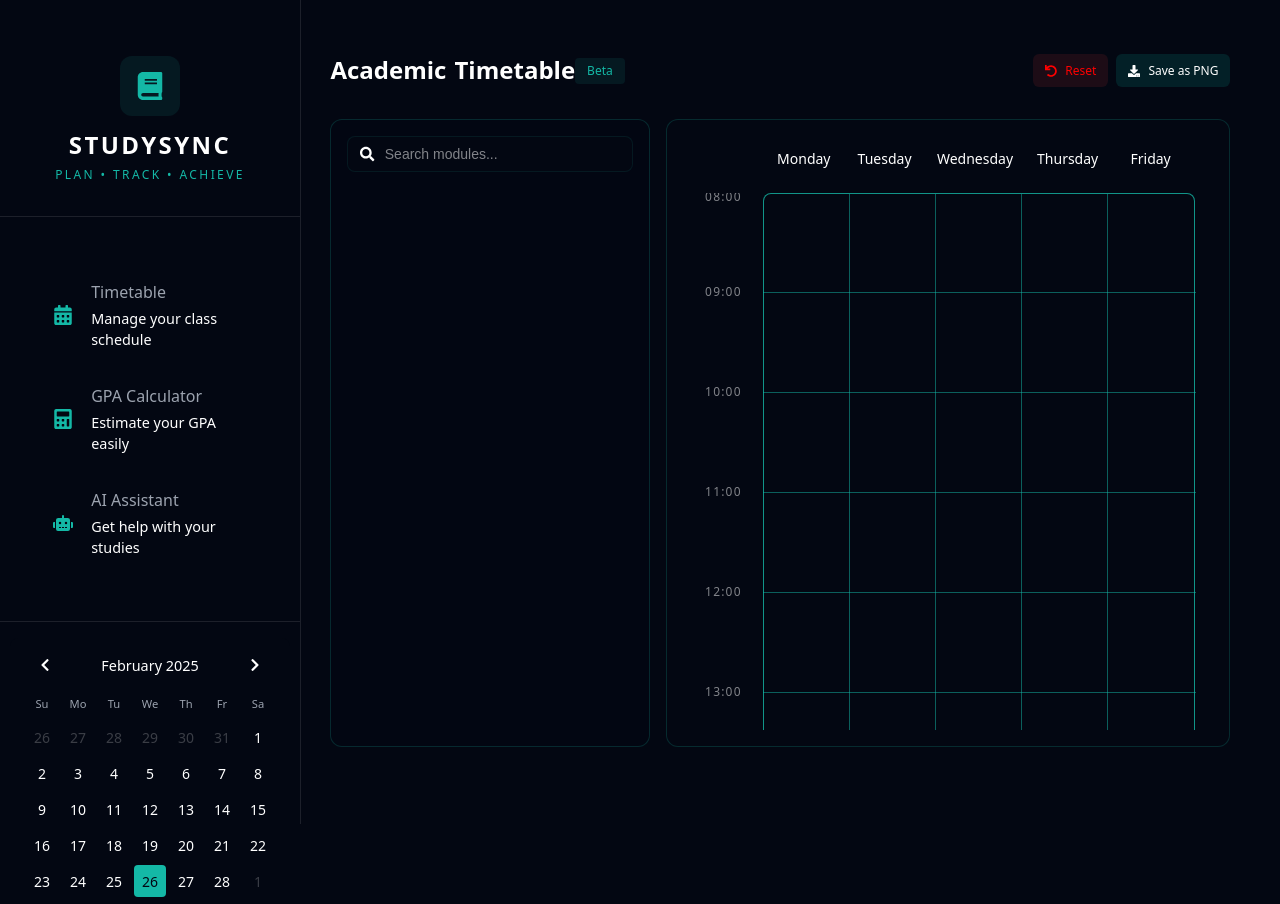
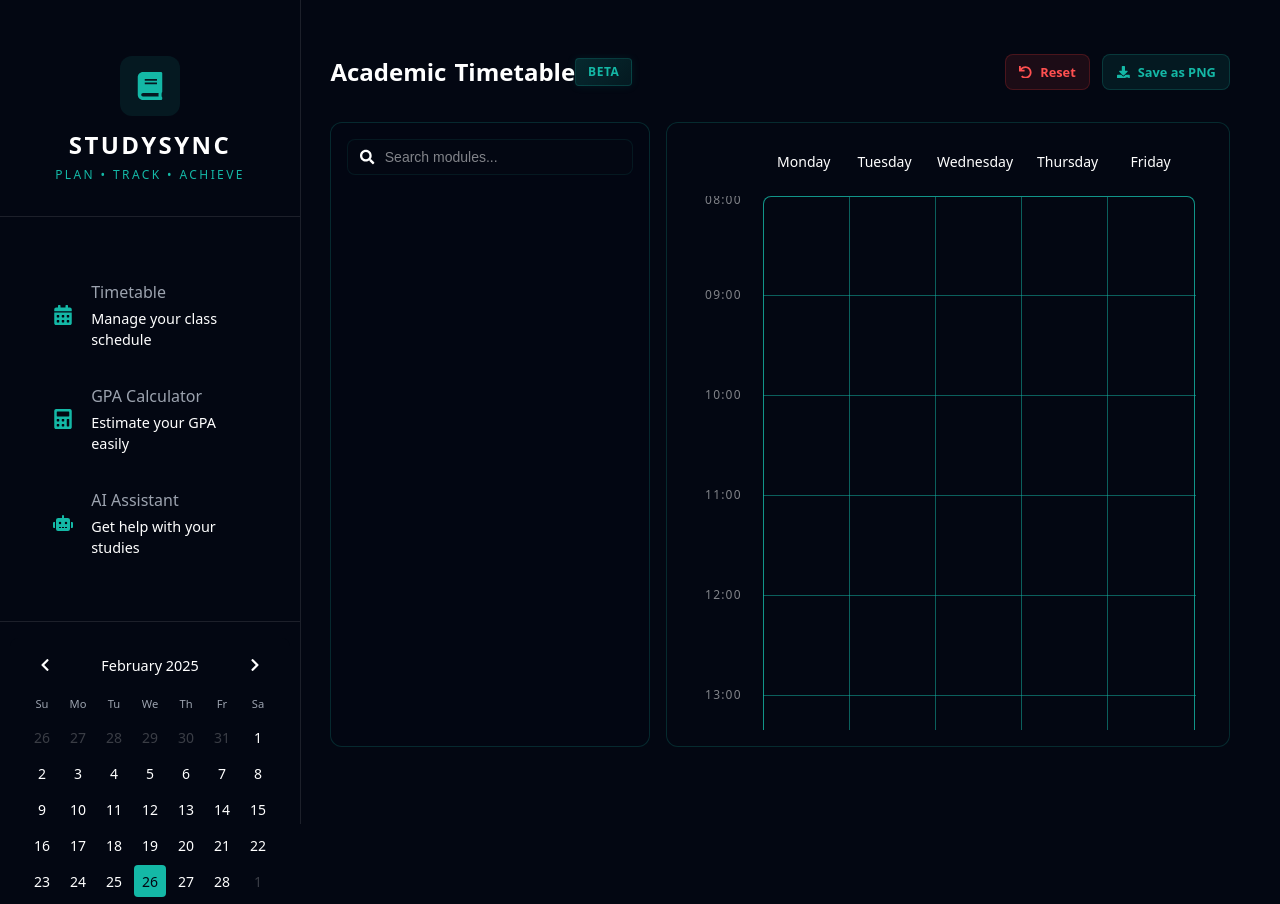
Before and after one commit to MarcusMQF/StudySync, a React (Vite) app: page / in a window 1280 px wide. Built offline with nearby package versions, Linux system fonts and the light colour scheme; a web font is replaced by a local one.

Commit message:
UI Refresh

```diff
--- a/src/components/Timetable/Timetable.css
+++ b/src/components/Timetable/Timetable.css
@@ -37,12 +37,16 @@
 }
 
 .draft-tag {
-  background-color: rgba(20, 184, 166, 0.1);
+  background: linear-gradient(135deg, rgba(20, 184, 166, 0.2), rgba(20, 184, 166, 0.1));
   color: #14b8a6;
   padding: 0.25rem 0.75rem;
   border-radius: 4px;
   font-size: 0.75rem;
-  font-weight: 500;
+  font-weight: 600;
+  letter-spacing: 0.5px;
+  text-transform: uppercase;
+  border: 1px solid rgba(20, 184, 166, 0.2);
+  box-shadow: 0 0 10px rgba(20, 184, 166, 0.1);
 }
 
 .timetable-layout {
@@ -515,7 +519,7 @@
   align-items: center;
   gap: 0.25rem;
   font-size: 0.65rem;
-  color: rgba(255, 255, 255, 0.7);
+  color: rgba(255, 255, 255, 0.8);
 }
 
 .detail-icon {
@@ -685,9 +689,10 @@
   }
 }
 
+/* Clean, minimal action buttons */
 .header-actions {
   display: flex;
-  gap: 0.5rem;
+  gap: 0.75rem;
   margin-left: auto;
 }
 
@@ -695,32 +700,56 @@
   display: flex;
   align-items: center;
   gap: 0.5rem;
-  padding: 0.5rem 0.75rem;
-  border-radius: 6px;
-  font-size: 0.75rem;
-  font-weight: 500;
+  padding: 0.5rem 0.85rem;
+  border-radius: 8px;
+  font-size: 0.8rem;
+  font-weight: 600;
   cursor: pointer;
   transition: all 0.2s ease;
   border: none;
   outline: none;
+  position: relative;
 }
 
+/* Reset button with clean hover effect */
 .reset-button {
   background: rgba(255, 59, 59, 0.1);
-  color: rgb(255, 0, 0);
+  color: rgb(255, 80, 80);
+  border: 1px solid rgba(255, 59, 59, 0.2);
 }
 
 .reset-button:hover {
-  background: rgba(239, 68, 68, 0.2);
+  background: rgba(255, 59, 59, 0.15);
+  border-color: rgba(255, 59, 59, 0.3);
 }
 
+.reset-button:active {
+  transform: scale(0.98);
+}
+
+/* Save button with clean hover effect */
 .save-button {
-  background: rgba(0, 255, 225, 0.1);
-  color: #ffffff;
+  background: rgba(20, 184, 166, 0.1);
+  color: #14b8a6;
+  border: 1px solid rgba(20, 184, 166, 0.2);
 }
 
 .save-button:hover {
-  background: rgba(20, 184, 166, 0.2);
+  background: rgba(20, 184, 166, 0.15);
+  border-color: rgba(20, 184, 166, 0.3);
+}
+
+.save-button:active {
+  transform: scale(0.98);
+}
+
+/* Subtle icon animation */
+.action-button svg {
+  transition: transform 0.2s ease;
+}
+
+.action-button:hover svg {
+  transform: translateX(-1px);
 }
 
 .decrypted-text-revealed {
--- a/src/components/Timetable/Timetable.tsx
+++ b/src/components/Timetable/Timetable.tsx
@@ -1,4 +1,4 @@
-import React, { useState, useRef, useEffect } from 'react';
+import React, { useState, useRef, useEffect, useMemo } from 'react';
 import { FaSearch, FaClock, FaMapMarkerAlt, FaUser, FaChevronDown, FaChevronUp, FaPlus, FaTrash, FaDownload, FaUndo } from 'react-icons/fa';
 import html2canvas from 'html2canvas';
 import './Timetable.css';
@@ -30,6 +30,39 @@
 
 type TimetableOccurrences = {
   [key: string]: TimetableOccurrence[];
+};
+
+// Add this function to generate consistent colors for courses
+const generateCourseColor = (courseCode: string) => {
+  // Color palette - modern, accessible colors
+  const colors = [
+    { bg: 'rgba(239, 68, 68, 0.15)', border: 'rgba(239, 68, 68, 0.3)' },    // Red
+    { bg: 'rgba(249, 115, 22, 0.15)', border: 'rgba(249, 115, 22, 0.3)' },  // Orange
+    { bg: 'rgba(245, 158, 11, 0.15)', border: 'rgba(245, 158, 11, 0.3)' },  // Amber
+    { bg: 'rgba(132, 204, 22, 0.15)', border: 'rgba(132, 204, 22, 0.3)' },  // Lime
+    { bg: 'rgba(34, 197, 94, 0.15)', border: 'rgba(34, 197, 94, 0.3)' },    // Green
+    { bg: 'rgba(16, 185, 129, 0.15)', border: 'rgba(16, 185, 129, 0.3)' },  // Emerald
+    { bg: 'rgba(20, 184, 166, 0.15)', border: 'rgba(20, 184, 166, 0.3)' },  // Teal
+    { bg: 'rgba(6, 182, 212, 0.15)', border: 'rgba(6, 182, 212, 0.3)' },    // Cyan
+    { bg: 'rgba(14, 165, 233, 0.15)', border: 'rgba(14, 165, 233, 0.3)' },  // Sky
+    { bg: 'rgba(59, 130, 246, 0.15)', border: 'rgba(59, 130, 246, 0.3)' },  // Blue
+    { bg: 'rgba(99, 102, 241, 0.15)', border: 'rgba(99, 102, 241, 0.3)' },  // Indigo
+    { bg: 'rgba(139, 92, 246, 0.15)', border: 'rgba(139, 92, 246, 0.3)' },  // Violet
+    { bg: 'rgba(168, 85, 247, 0.15)', border: 'rgba(168, 85, 247, 0.3)' },  // Purple
+    { bg: 'rgba(217, 70, 239, 0.15)', border: 'rgba(217, 70, 239, 0.3)' },  // Fuchsia
+    { bg: 'rgba(236, 72, 153, 0.15)', border: 'rgba(236, 72, 153, 0.3)' },  // Pink
+    { bg: 'rgba(244, 63, 94, 0.15)', border: 'rgba(244, 63, 94, 0.3)' },    // Rose
+  ];
+
+  // Hash the course code to get a consistent index
+  let hash = 0;
+  for (let i = 0; i < courseCode.length; i++) {
+    hash = courseCode.charCodeAt(i) + ((hash << 5) - hash);
+  }
+
+  // Use the hash to select a color
+  const index = Math.abs(hash) % colors.length;
+  return colors[index];
 };
 
 export const Timetable = () => {
@@ -315,6 +348,15 @@
     }
   };
 
+  // Create a memo for course colors to ensure consistency
+  const courseColors = useMemo(() => {
+    const colors: { [key: string]: { bg: string; border: string } } = {};
+    availableCourses.forEach(course => {
+      colors[course.id] = generateCourseColor(course.id);
+    });
+    return colors;
+  }, [availableCourses]);
+
   return (
     <div className="timetable-container">
       <div className="timetable-header">
@@ -493,6 +535,7 @@
                     const endTime = occurrence.time.split(' - ')[1];
                     const topPosition = calculateTimePosition(startTime);
                     const blockHeight = calculateBlockHeight(startTime, endTime);
+                    const courseColor = courseColors[occurrence.courseId] || { bg: 'rgba(20, 184, 166, 0.15)', border: 'rgba(20, 184, 166, 0.3)' };
 
                     return (
                       <div
@@ -501,10 +544,11 @@
                         style={{
                           top: `${topPosition}px`,
                           '--block-height': `${blockHeight}px`,
-                          height: `${blockHeight}px`
+                          height: `${blockHeight}px`,
+                          background: courseColor.bg,
+                          borderColor: courseColor.border
                         } as React.CSSProperties}
                       >
-                        <div className="course-block-content">
                         <div className="course-header-row">
                           <span className="course-code">{occurrence.courseCode}</span>
                           <span className="occ-tag">OCC {occurrence.occurrenceNumber}</span>
@@ -525,7 +569,6 @@
                           </div>
                         )}
                       </div>
-                      </div>
                     );
                   })}
                 </div>
```
Lines whose indentation alone changed are shown as unchanged.
